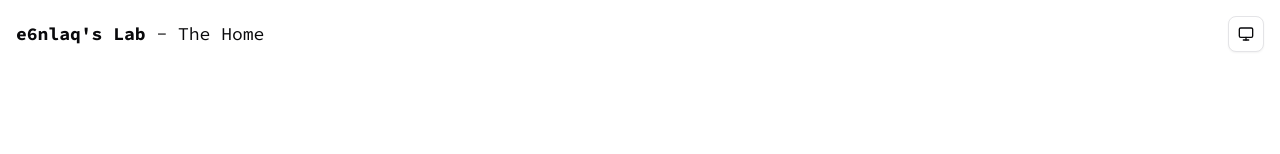
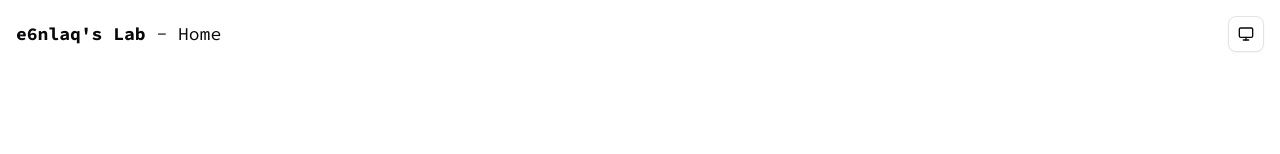
Before and after one commit to e6nlaq/website, a Next.js app: page / in a window 1280 px wide. Shown: the top 154 px of the page. Built offline with nearby package versions, Linux system fonts and the light colour scheme; a web font is replaced by a local one.

Commit message:
feat: add keyword meta tag

```diff
--- a/src/lib/metadata.ts
+++ b/src/lib/metadata.ts
@@ -1,26 +1,27 @@
 import type { Metadata } from "next";
 import { siteUrl } from "@/text/meta";
-import type { ToolMeta } from "@/types/toolmeta";
+import type { ToolMeta } from "@/types/meta";
 
 export function convertMetadata(meta: ToolMeta): Metadata {
     const icon = meta.logo ?? "/favicon.svg";
-    const twicon = icon === "/favicon.svg" ? "/favicon.png" : icon;
+    const twitterIcon = icon === "/favicon.svg" ? "/favicon.png" : icon;
     return {
         title: meta.title,
         description: meta.description,
         icons: icon,
+        keywords: meta.keywords,
         twitter: {
             title: meta.title,
             description: meta.description,
             card: "summary",
             site: "ru_milmil",
-            images: `${siteUrl}${twicon}`,
+            images: `${siteUrl}${twitterIcon}`,
         },
         openGraph: {
             type: "website",
             title: meta.title,
             description: meta.description,
-            images: `${siteUrl}${twicon}`,
+            images: `${siteUrl}${twitterIcon}`,
         },
         robots: {
             index: meta.index ?? true,
--- a/src/text/meta.ts
+++ b/src/text/meta.ts
@@ -1,9 +1,10 @@
-import type { ToolMeta } from "@/types/toolmeta";
+import type { ToolMeta } from "@/types/meta";
 
 export const toolMeta = {
     "": {
-        title: "The Home",
+        title: "Home",
         description: "いろんなツールを公開するよ",
+        keywords: ["e6nlaq", "e6nlaq's Lab", "ツール"],
     },
     "ajl-binoculars": {
         title: "AJL Binoculars",
@@ -20,7 +21,16 @@ export const toolMeta = {
         title: "Reverse Mod",
         description: "有理数modをいい感じに元に戻す",
         logo: "/icon/mod.png",
+        keywords: [
+            "e6nlaq",
+            "有理数mod",
+            "逆元",
+            "mod",
+            "復元",
+            "競プロ",
+            "競技プログラミング",
+        ],
     },
-} as const satisfies Record<string, ToolMeta>;
+} satisfies Record<string, ToolMeta>;
 
 export const siteUrl = "https://e6nlaq.vercel.app";
--- a/src/types/toolmeta.ts
+++ b/src/types/meta.ts
@@ -3,4 +3,5 @@ export interface ToolMeta {
     description: string;
     logo?: string;
     index?: boolean;
+    keywords?: string[];
 }
```
